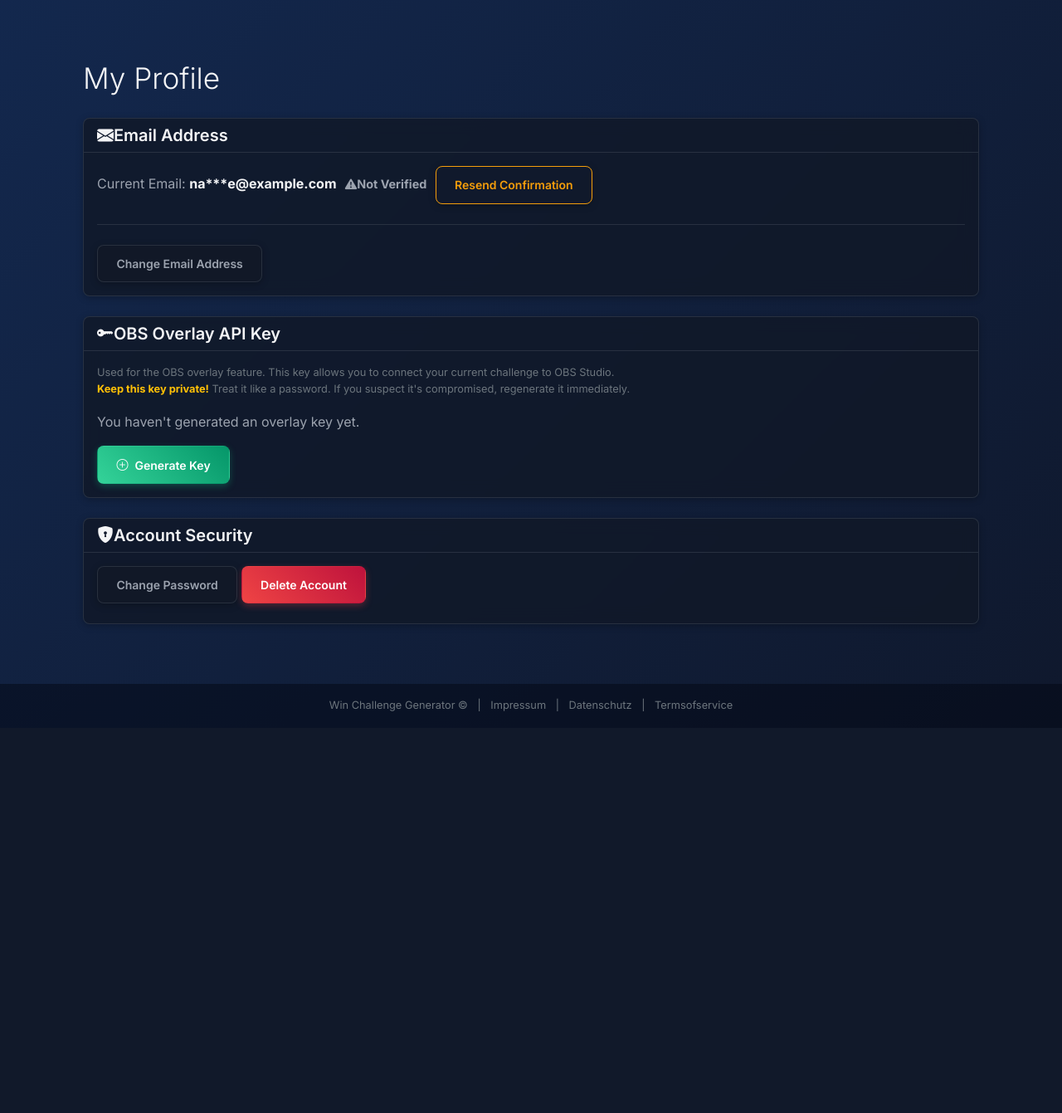
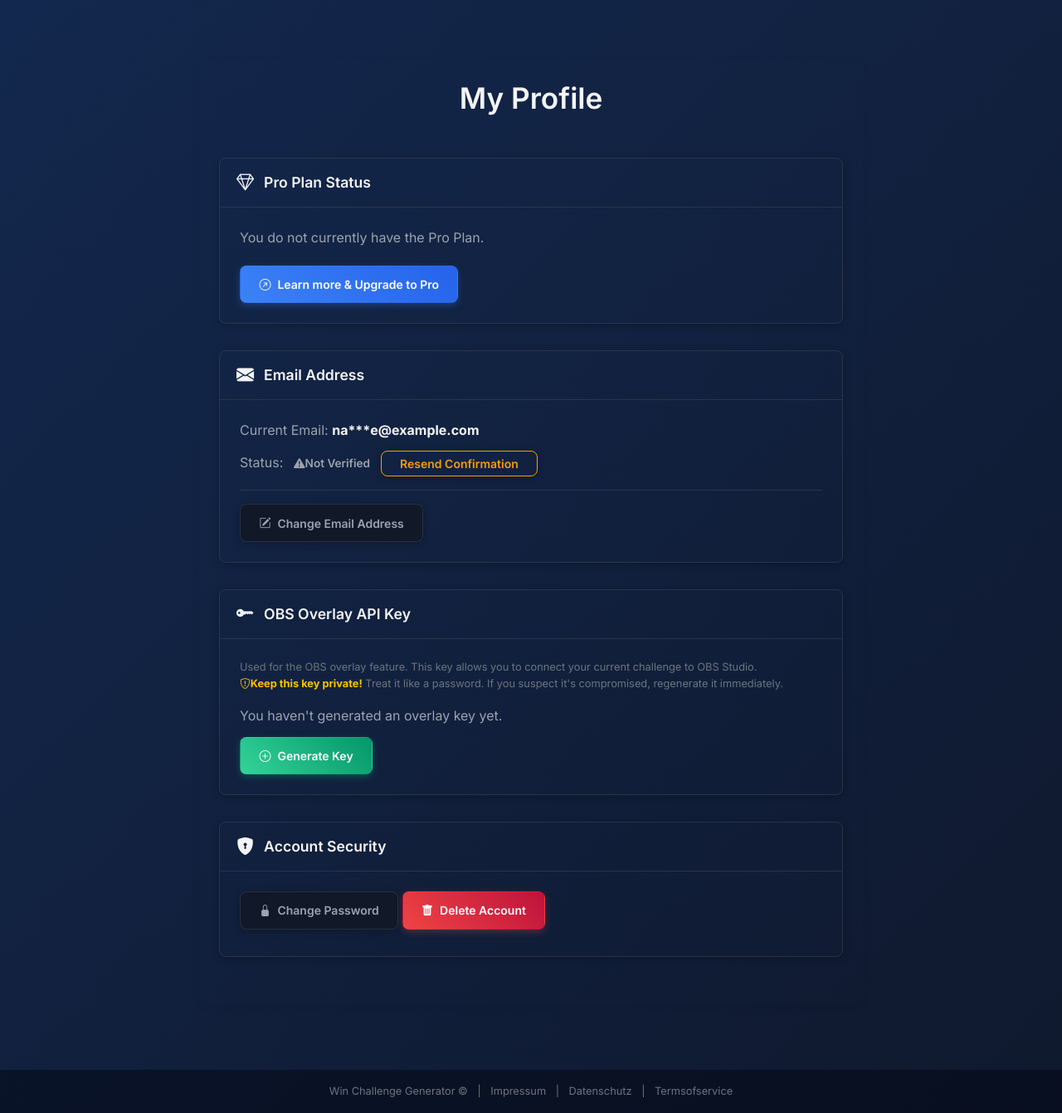
Before and after one commit to FKammerer45/WinchallengeGenerator, a Flask app: page /profile in a window 1280 px wide. Shown: the part 73-1414 px from the top of the page at 83% size. Before the commit the page ends 930 px from the top, so only its background shows below. Run offline with Flask 3, Linux system fonts and the light colour scheme; the visitor is signed in with stand-in values (Sample User, id 1); parts of the project's set-up code (start-up, migrations or seed data) failed here and were passed over; some libraries are stand-ins or nearby versions.

Commit message:
added pro

```diff
--- a/app/models.py
+++ b/app/models.py
@@ -122,6 +122,8 @@ class User(db.Model, UserMixin):
     email = Column(String(120), unique=True, nullable=False, index=True)
     confirmed = Column(Boolean, nullable=False, default=False)
     confirmed_on = Column(DateTime(timezone=True), nullable=True)
+    pro_plan_active = Column(Boolean, nullable=False, default=False)
+    pro_plan_expiration_date = Column(DateTime(timezone=True), nullable=True)
 
     # Relationship to challenges created by this user
     created_challenges = db.relationship("SharedChallenge", back_populates="creator", lazy="select", cascade="all, delete-orphan")
--- a/app/routes/payment.py
+++ b/app/routes/payment.py
@@ -1,6 +1,6 @@
 # app/routes/payment.py
 import logging
-from flask import Blueprint, render_template, redirect, url_for, flash
+from flask import Blueprint, render_template, redirect, url_for, flash, current_app
 from flask_login import login_required, current_user
 
 # Assuming 'payment_bp' is the name used for registration
@@ -12,4 +12,5 @@ logger = logging.getLogger(__name__)
 def checkout():
     """Renders the checkout page."""
     logger.debug(f"User {current_user.id} accessing checkout page.")
-    return render_template('payment/checkout_page.html')
+    is_testing_or_debug = current_app.config.get('TESTING', False) or current_app.config.get('DEBUG', False)
+    return render_template('payment/checkout_page.html', is_testing_or_debug=is_testing_or_debug)
--- a/app/routes/profile.py
+++ b/app/routes/profile.py
@@ -55,8 +55,13 @@ def profile_view():
             return render_template("profile/profile.html", change_email_form=change_email_form)
 
     # Handle GET request (or failed POST validation)
-    # Pass the form instance to the template for rendering
-    return render_template("profile/profile.html", change_email_form=change_email_form)
+    # Pass the form instance and pro plan info to the template for rendering
+    return render_template(
+        "profile/profile.html",
+        change_email_form=change_email_form,
+        pro_plan_active=current_user.pro_plan_active,
+        pro_plan_expiration_date=current_user.pro_plan_expiration_date
+    )
 
 
 @profile_bp.route("/profile/regenerate_key", methods=["POST"])
--- a/app/templates/profile/profile.html
+++ b/app/templates/profile/profile.html
@@ -6,90 +6,173 @@
 
 {% block head %}
 {{ super() }}
-{# Add specific CSS if needed #}
 <style>
-    /* Optional: Style for the read-only input */
+    .profile-container {
+        max-width: 800px; /* Slightly wider for better layout */
+        margin: 2rem auto;
+        padding: 1.5rem;
+        background-color: var(--surface-background); /* Subtle background for the container */
+        border-radius: var(--border-radius-lg);
+        box-shadow: 0 4px 12px rgba(0,0,0,0.05);
+    }
+
+    .profile-card {
+        background-color: var(--surface-primary); /* Card background */
+        border: 1px solid var(--surface-border);
+        border-radius: var(--border-radius-md);
+        margin-bottom: 2rem;
+        box-shadow: var(--shadow-sm);
+    }
+
+    .profile-card .card-header {
+        background-color: var(--surface-secondary); /* Header background */
+        border-bottom: 1px solid var(--surface-border);
+        font-size: 1.1rem; /* Slightly larger header font */
+        font-weight: 600;
+        padding: 0.75rem 1.25rem;
+        display: flex;
+        align-items: center;
+    }
+    .profile-card .card-header i {
+        margin-right: 0.75rem;
+        font-size: 1.2em;
+        color: var(--text-primary);
+    }
+
+    .profile-card .card-body {
+        padding: 1.5rem;
+        line-height: 1.6;
+    }
+
+    .profile-card .card-body p {
+        margin-bottom: 0.75rem;
+    }
+    .profile-card .card-body strong {
+        color: var(--text-primary);
+    }
+    .profile-card .card-body hr {
+        margin-top: 1rem;
+        margin-bottom: 1rem;
+        border-top: 1px solid var(--surface-border-light);
+    }
+
+    .email-status {
+        font-size: 0.85em;
+        font-weight: 600;
+        padding: 0.3em 0.6em;
+    }
+    .email-status-verified {
+        background-color: var(--success-subtle) !important;
+        color: var(--success-emphasis) !important;
+    }
+    .email-status-unverified {
+        background-color: var(--warning-subtle) !important;
+        color: var(--warning-emphasis) !important;
+    }
+
     #overlayApiKey {
         background-color: var(--surface-secondary);
         cursor: text;
+        border-color: var(--surface-border);
     }
-
     .input-group-append .btn {
         border-top-left-radius: 0;
         border-bottom-left-radius: 0;
     }
 
-    .email-status {
-        font-size: 0.9em;
-        font-weight: bold;
+    .pro-plan-thank-you {
+        background-color: var(--primary-subtle);
+        color: var(--primary-emphasis);
+        padding: 1rem;
+        border-radius: var(--border-radius-sm);
+        margin-bottom: 1.5rem;
+        text-align: center;
+        font-weight: 500;
     }
-
-    .email-status-verified {
-        color: var(--success);
-    }
-
-    .email-status-unverified {
-        color: var(--warning);
+    .pro-plan-thank-you i {
+        margin-right: 0.5rem;
     }
 
     /* Ensure modal form groups have spacing */
     #changeEmailModal .modal-body .form-group {
         margin-bottom: 1rem;
-        /* Add bottom margin to form groups in modal */
     }
 </style>
 {% endblock %}
 
 {% block content %}
-<div class="container mt-4 config-page-container"> {# Use consistent container class #}
-    <h1 class="mb-4 page-title">My Profile</h1>
+<div class="container mt-4 profile-container">
+    <h1 class="mb-5 page-title text-center">My Profile</h1>
 
     {# Flash messages area #}
     {% include '_flash_messages.html' ignore missing %}
 
-    {# --- Email Management Card --- #}
-    <div class="card shadow-sm glass-effect mb-4">
-        <div class="card-header h5 d-flex align-items-center">
-            <i class="bi bi-envelope-fill me-2"></i> Email Address
+    {# --- Pro Plan Status Card --- #}
+    <div class="card profile-card">
+        <div class="card-header">
+            <i class="bi bi-gem"></i> Pro Plan Status
         </div>
         <div class="card-body">
-            <p class="mb-2">
+            {% if pro_plan_active %}
+                <div class="pro-plan-thank-you">
+                    <i class="bi bi-stars"></i> Thank you for being a Pro member!
+                </div>
+                <p>Your Pro Plan is currently <strong>Active</strong>.</p>
+                {% if pro_plan_expiration_date %}
+                    <p>Expires on: <strong>{{ pro_plan_expiration_date.strftime('%d.%m.%Y %H:%M') }} UTC</strong></p>
+                {% else %}
+                    <p class="text-warning">Expiration date not set. Please contact support.</p> {# Should not happen if plan is active #}
+                {% endif %}
+            {% else %}
+                <p>You do not currently have the Pro Plan.</p>
+                <a href="{{ url_for('main.subscribe') }}" class="btn btn-primary btn-sm mt-2">
+                    <i class="bi bi-arrow-up-right-circle me-1"></i> Learn more & Upgrade to Pro
+                </a>
+            {% endif %}
+        </div>
+    </div>
+    {# --- End Pro Plan Status Card --- #}
+
+    {# --- Email Management Card --- #}
+    <div class="card profile-card">
+        <div class="card-header">
+            <i class="bi bi-envelope-fill"></i> Email Address
+        </div>
+        <div class="card-body">
+            <p>
                 Current Email: <strong>{{ current_user.email | redact_email }}</strong>
-                {# Display Verification Status #}
+            </p>
+            <p>
+                Status:
                 {% if current_user.confirmed %}
-                <span class="badge bg-success-subtle text-success-emphasis ms-2 email-status">
+                <span class="badge email-status email-status-verified">
                     <i class="bi bi-check-circle-fill me-1"></i>Verified
                 </span>
                 {% else %}
-                <span class="badge bg-warning-subtle text-warning-emphasis ms-2 email-status">
+                <span class="badge email-status email-status-unverified">
                     <i class="bi bi-exclamation-triangle-fill me-1"></i>Not Verified
                 </span>
-                <a href="{{ url_for('auth.resend_confirmation') }}" class="btn btn-sm btn-outline-warning ms-2">Resend
-                    Confirmation</a>
+                <a href="{{ url_for('auth.resend_confirmation') }}" class="btn btn-sm btn-outline-warning ms-2 py-1">Resend Confirmation</a>
                 {% endif %}
             </p>
             <hr>
-            {# Button to trigger modal #}
             <button type="button" class="btn btn-secondary btn-sm" data-toggle="modal" data-target="#changeEmailModal">
-                Change Email Address
+                <i class="bi bi-pencil-square me-1"></i> Change Email Address
             </button>
         </div>
     </div>
     {# --- End Email Management Card --- #}
 
-
-    {# API Key Management Card (remains the same) #}
-    <div class="card shadow-sm glass-effect mb-4">
-        <div class="card-header h5 d-flex align-items-center">
-            <i class="bi bi-key-fill me-2"></i> OBS Overlay API Key
+    {# API Key Management Card #}
+    <div class="card profile-card">
+        <div class="card-header">
+            <i class="bi bi-key-fill"></i> OBS Overlay API Key
         </div>
         <div class="card-body">
-            {# ... existing API key display/generation logic ... #}
             <p class="text-secondary small mb-3">
                 Used for the OBS overlay feature. This key allows you to connect your current challenge to OBS Studio.
                 <br>
-                <strong class="text-warning">Keep this key private!</strong> Treat it like a password. If you suspect
-                it's compromised, regenerate it immediately.
+                <strong class="text-warning"><i class="bi bi-shield-exclamation me-1"></i>Keep this key private!</strong> Treat it like a password. If you suspect it's compromised, regenerate it immediately.
             </p>
             {% if current_user.overlay_api_key %}
             <label for="overlayApiKey" class="form-label small text-muted">Your Current Key:</label>
@@ -108,41 +191,39 @@
                 onsubmit="return confirm('Are you sure you want to regenerate your key? Your existing overlay URL will stop working.');"
                 class="d-inline-block">
                 <input type="hidden" name="csrf_token" value="{{ csrf_token() }}">
-                <button type="submit" class="btn btn-warning btn-sm"><i class="bi bi-arrow-repeat"></i> Regenerate
-                    Key</button>
+                <button type="submit" class="btn btn-warning btn-sm"><i class="bi bi-arrow-repeat me-1"></i> Regenerate Key</button>
             </form>
             {% else %}
             <p>You haven't generated an overlay key yet.</p>
             <form action="{{ url_for('profile.regenerate_overlay_key') }}" method="POST" class="d-inline-block">
                 <input type="hidden" name="csrf_token" value="{{ csrf_token() }}">
-                <button type="submit" class="btn btn-success btn-sm"><i class="bi bi-plus-circle"></i> Generate
-                    Key</button>
+                <button type="submit" class="btn btn-success btn-sm"><i class="bi bi-plus-circle me-1"></i> Generate Key</button>
             </form>
             {% endif %}
         </div>
     </div>
+    {# --- End API Key Management Card --- #}
 
     {# Account Security Card #}
-    <div class="card shadow-sm glass-effect mb-4">
-        <div class="card-header h5 d-flex align-items-center">
-            <i class="bi bi-shield-lock-fill me-1"></i> Account Security
+    <div class="card profile-card">
+        <div class="card-header">
+            <i class="bi bi-shield-lock-fill"></i> Account Security
         </div>
         <div class="card-body">
-            {# --- Conditionally show Change Password button --- #}
             {% if not current_user.is_twitch_user %}
-            <a href="{{ url_for('auth.change_password') }}" class="btn btn-secondary btn-sm me-2 mb-2">Change
-                Password</a>
+            <a href="{{ url_for('auth.change_password') }}" class="btn btn-secondary btn-sm me-2 mb-2">
+                <i class="bi bi-lock-fill me-1"></i> Change Password
+            </a>
             {% else %}
-            {# Optionally show a disabled button or message for Twitch users #}
             <button class="btn btn-secondary btn-sm me-2 mb-2 disabled" title="Password managed via Twitch"
-                aria-disabled="true">Change Password</button>
+                aria-disabled="true"><i class="bi bi-lock-fill me-1"></i> Change Password</button>
             {% endif %}
-            {# --- End Conditional --- #}
-
-            {# Delete button is always available #}
-            <a href="{{ url_for('auth.confirm_delete_account') }}" class="btn btn-danger btn-sm mb-2">Delete Account</a>
+            <a href="{{ url_for('auth.confirm_delete_account') }}" class="btn btn-danger btn-sm mb-2">
+                <i class="bi bi-trash-fill me-1"></i> Delete Account
+            </a>
         </div>
     </div>
+    {# --- End Account Security Card --- #}
 
 </div> {# End container #}
 
@@ -207,8 +288,6 @@
             else { keyInput.type = 'password'; toggleBtn.innerHTML = '<i class="bi bi-eye-fill"></i>'; toggleBtn.title = 'Show Key'; }
         });
     }
-
-
 </script>
 {# Optional: If validation fails on email change POST, re-open the modal #}
 {% if change_email_form.errors %}
```
Also changed, not shown: app/routes/main.py (+43 -4 lines), app/templates/payment/checkout_page.html (+21 -0 lines), app/utils/subscription_helpers.py (added, +18 -0 lines), requirements.txt (+50 -6 lines).
